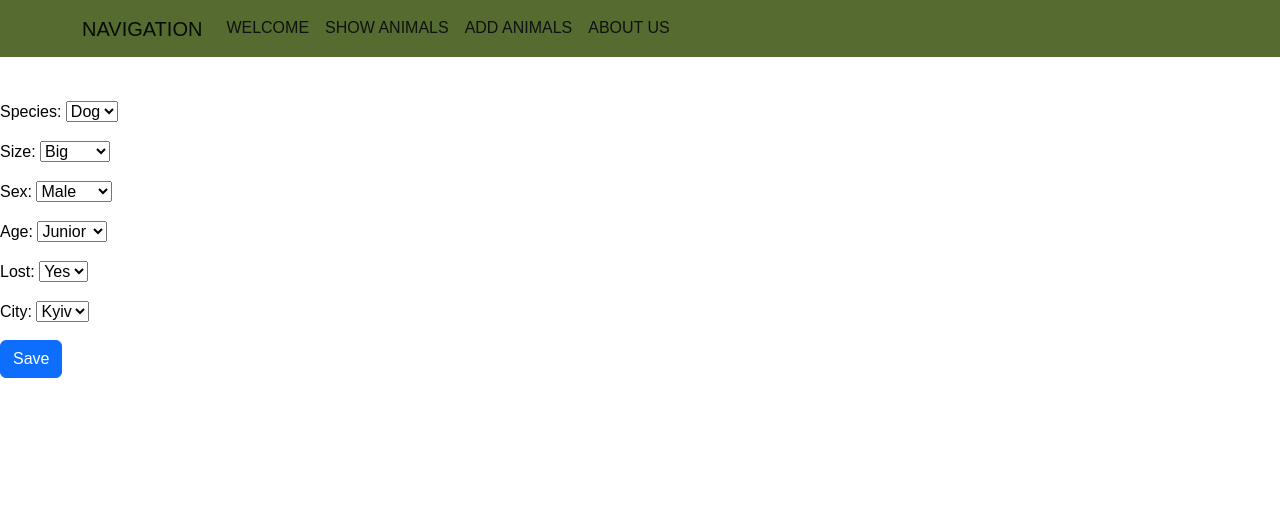
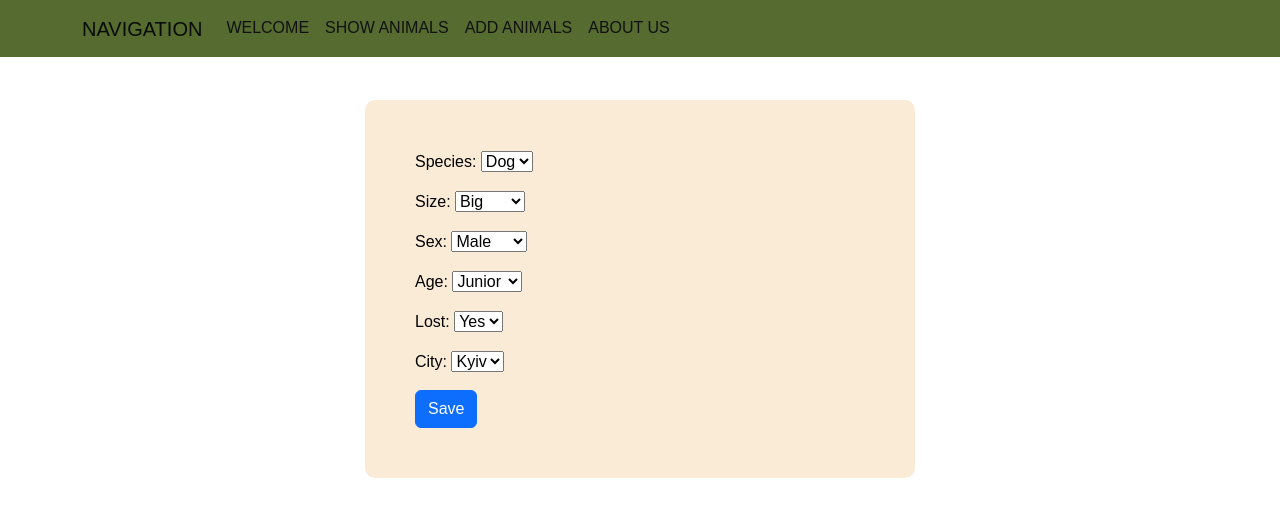
Before and after one commit to ArturYastrebov/homeless_animals, a Django app: template main/templates/homeless_animals/add_animals.html in a window 1280 px wide. Shown: the top 517 px of the page. Run offline with Django 4.2, Linux system fonts and the light colour scheme; the template is opened without the code that fills it: values that come from a table or form of the project are taken from there, others are empty; parts of the project's set-up code (start-up, migrations or seed data) failed here and were passed over; some libraries are stand-ins or nearby versions.

Commit message:
Add link to add_animals.css in header block

```diff
--- /dev/null
+++ b/main/static/css/add_animals.css
@@ -0,0 +1,8 @@
+.content .content-add-form {
+    width: 550px;
+    height: auto;
+    margin: auto;
+    background-color: antiquewhite;
+    padding: 50px;
+    border-radius: 10px;
+}
--- a/main/templates/homeless_animals/add_animals.html
+++ b/main/templates/homeless_animals/add_animals.html
@@ -2,6 +2,10 @@
 
 {% block title %}
     <title>Add animals</title>
+{% endblock %}
+
+{% block header %}
+    <link rel="stylesheet" type="text/css" href="../../static/css/add_animals.css">
 {% endblock %}
 
 {% block content %}
```
